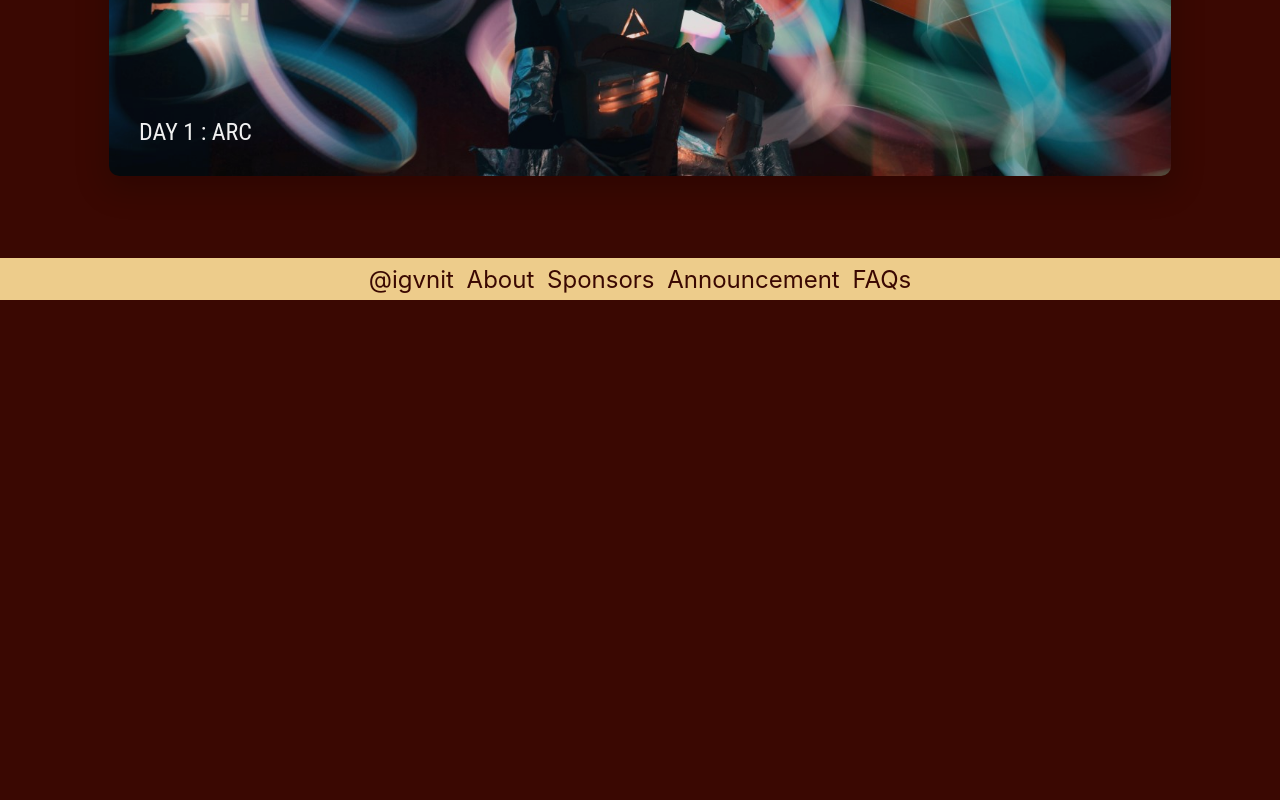
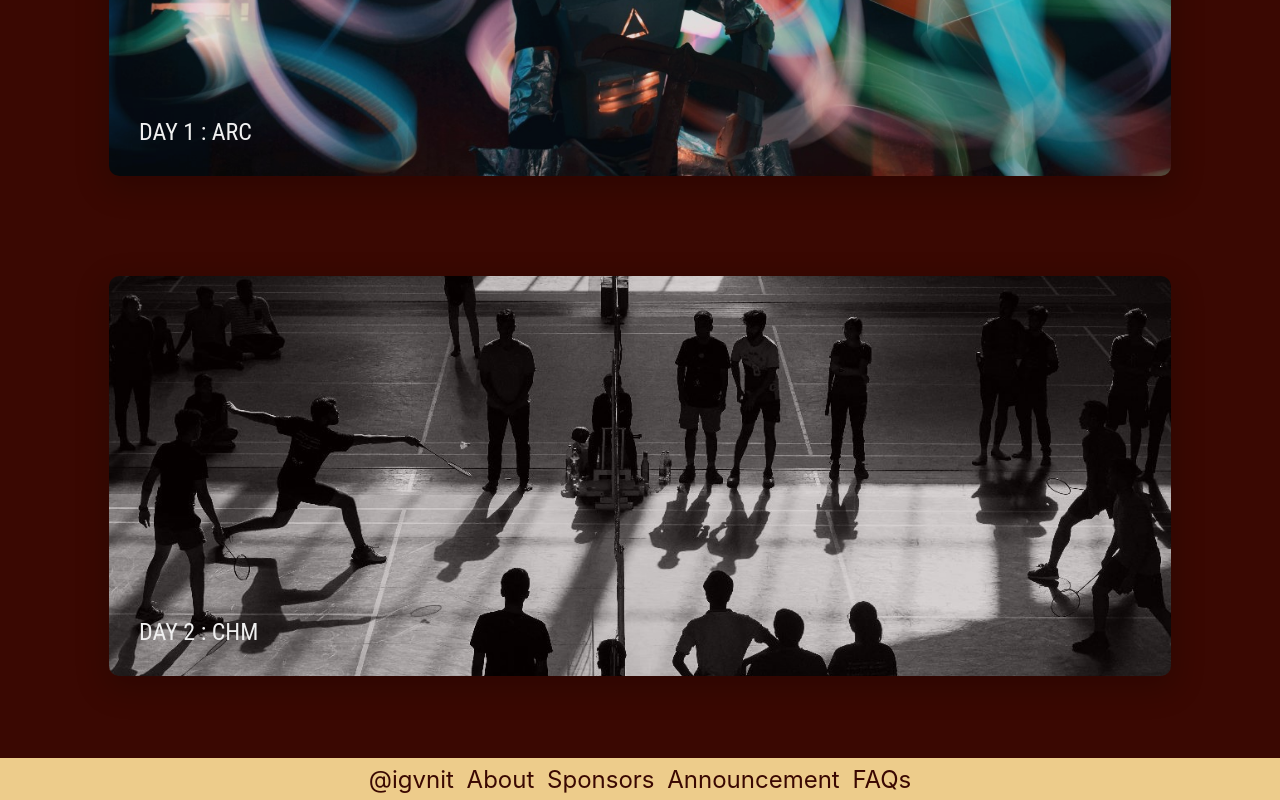
Before and after one commit to techsecvnit/IG23, a website: page index.html in a window 1280 px wide. Shown: the part 1473-2273 px from the top of the page. Before the commit the page ends 1773 px from the top, so only its background shows below. Drawn offline with Linux system fonts and the light colour scheme.

Commit message:
day 2 pic

```diff
--- a/index.html
+++ b/index.html
@@ -48,6 +48,21 @@
             </div>
         </div>
 
+        <div class="post-card">
+          <div class="main">
+              <div class = "card">
+                <img src="/photography-winners/day2.jpeg" alt="">
+                <div class="card-content">
+                  <h2>
+                    Day 2 : CHM
+                  </h2>
+                  <p>
+                    Pic of the Day winner for Day 1 is the Chemical-Mining
+                  </p>
+                </div>
+              </div>
+          </div>
+      </div>
 
         <!-- <div class="post-card">
           <div class="main">
```
Also changed, not shown: photography-winners/day2.jpeg (added).
